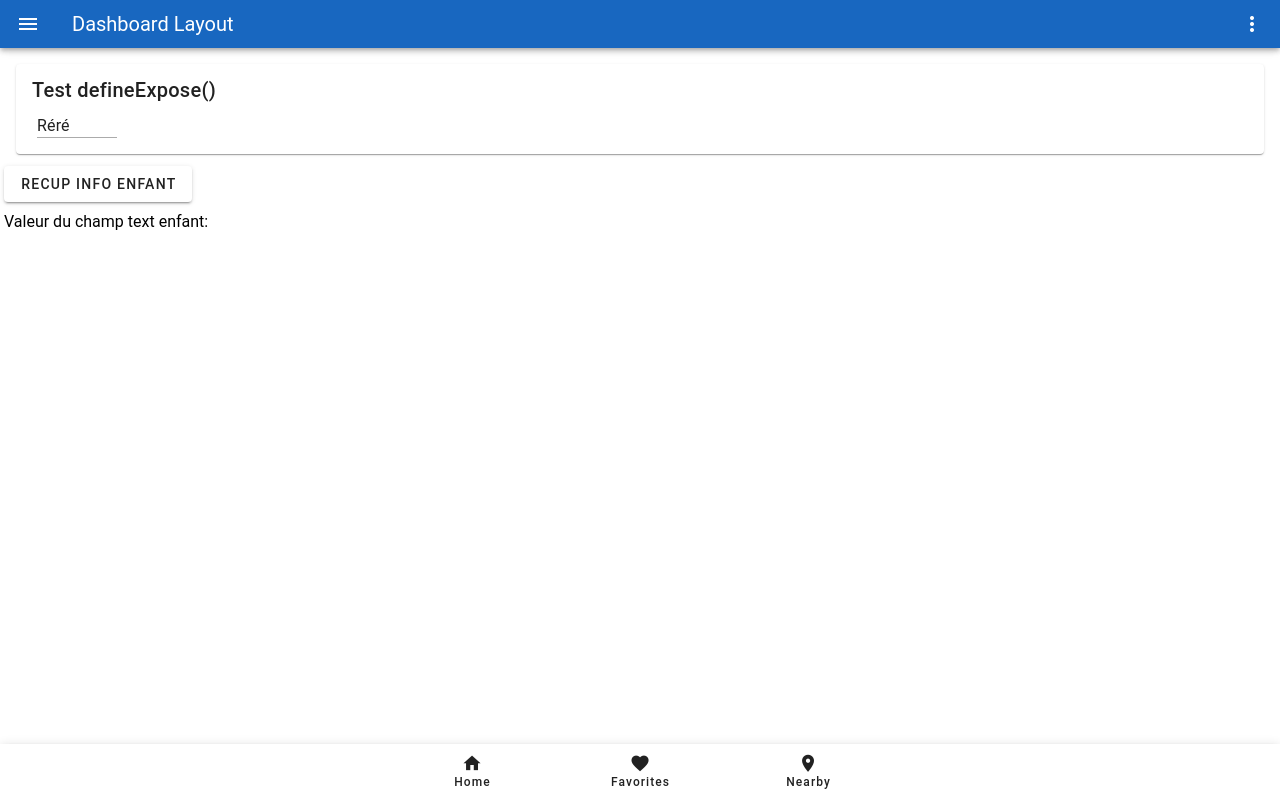
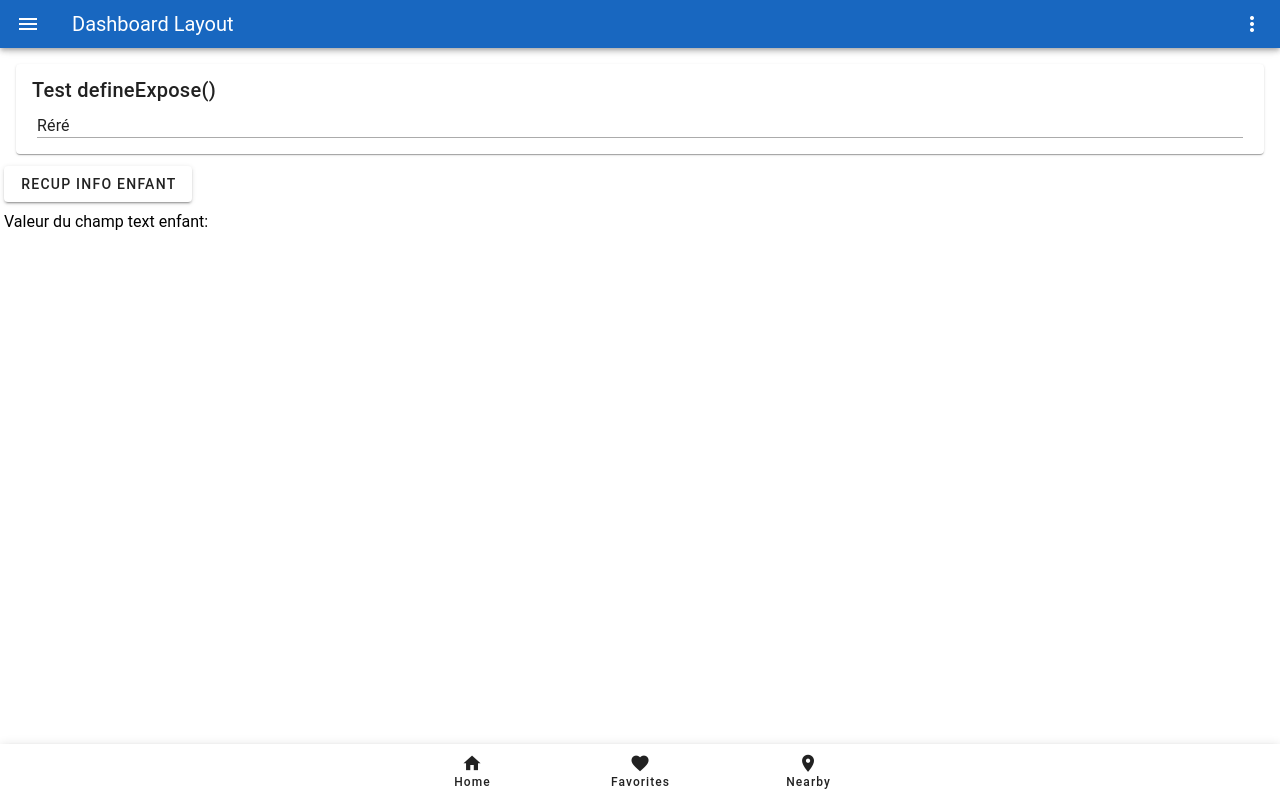
Before and after one commit to Thinkedou/vuetify3-layout, a Vue app: page /public/expose in a window 1280 px wide. Built offline with nearby package versions, Linux system fonts and the light colour scheme.

Commit message:
clean up parent ref

```diff
--- a/src/components/DefineExposeTester.vue
+++ b/src/components/DefineExposeTester.vue
@@ -16,15 +16,14 @@ defineExpose({firstName})
         <v-card
             title="Test defineExpose()"
         >
-            <v-card-text>
-                <div >
+            <v-card-text >
+                <div class="d-flex">
 
                     <v-text-field
                             variant="underlined"
                             density="compact"
                             hide-details
                             v-model="firstName"
-                            height="120"
                         >
                     </v-text-field>
 
--- a/src/views/DefineExpose.vue
+++ b/src/views/DefineExpose.vue
@@ -4,8 +4,11 @@ import DefineExposeTester    from '@/components/DefineExposeTester.vue';
 
 const defineExposeRef = ref(null)
 
+const valueFromChild = ref()
+
 const getThatValueFromChild = ()=>{
     const textFieldValue = defineExposeRef.value.firstName
+    valueFromChild.value = textFieldValue
     console.log(textFieldValue)
 }
 
@@ -27,7 +30,7 @@ const getThatValueFromChild = ()=>{
             </v-btn>
           </v-row>
           <v-row class="mt-5">
-            <span>Valeur du champ text enfant: </span>
+            <span>Valeur du champ text enfant: {{ valueFromChild }}</span>
           </v-row>
     </v-container>
 
```
